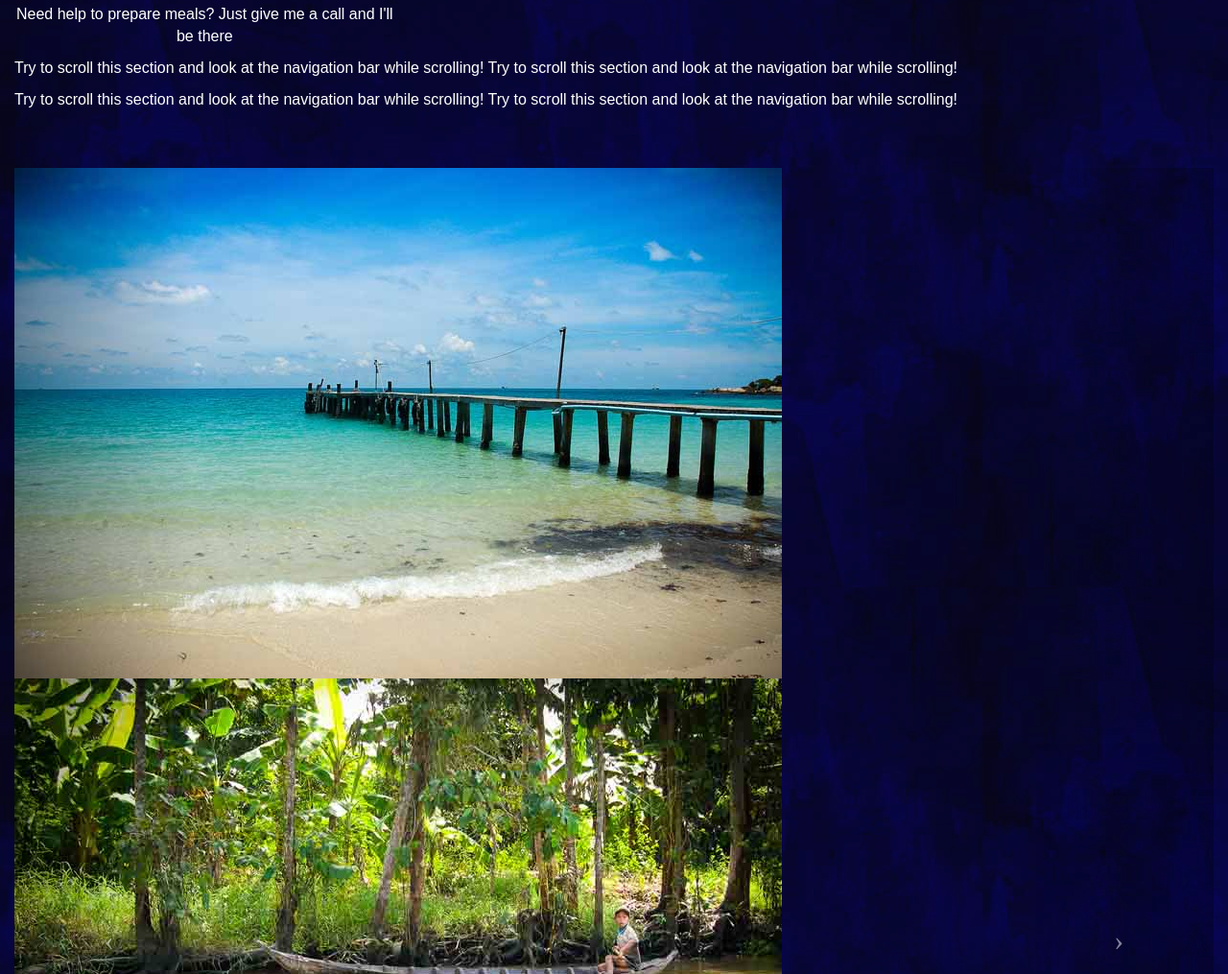
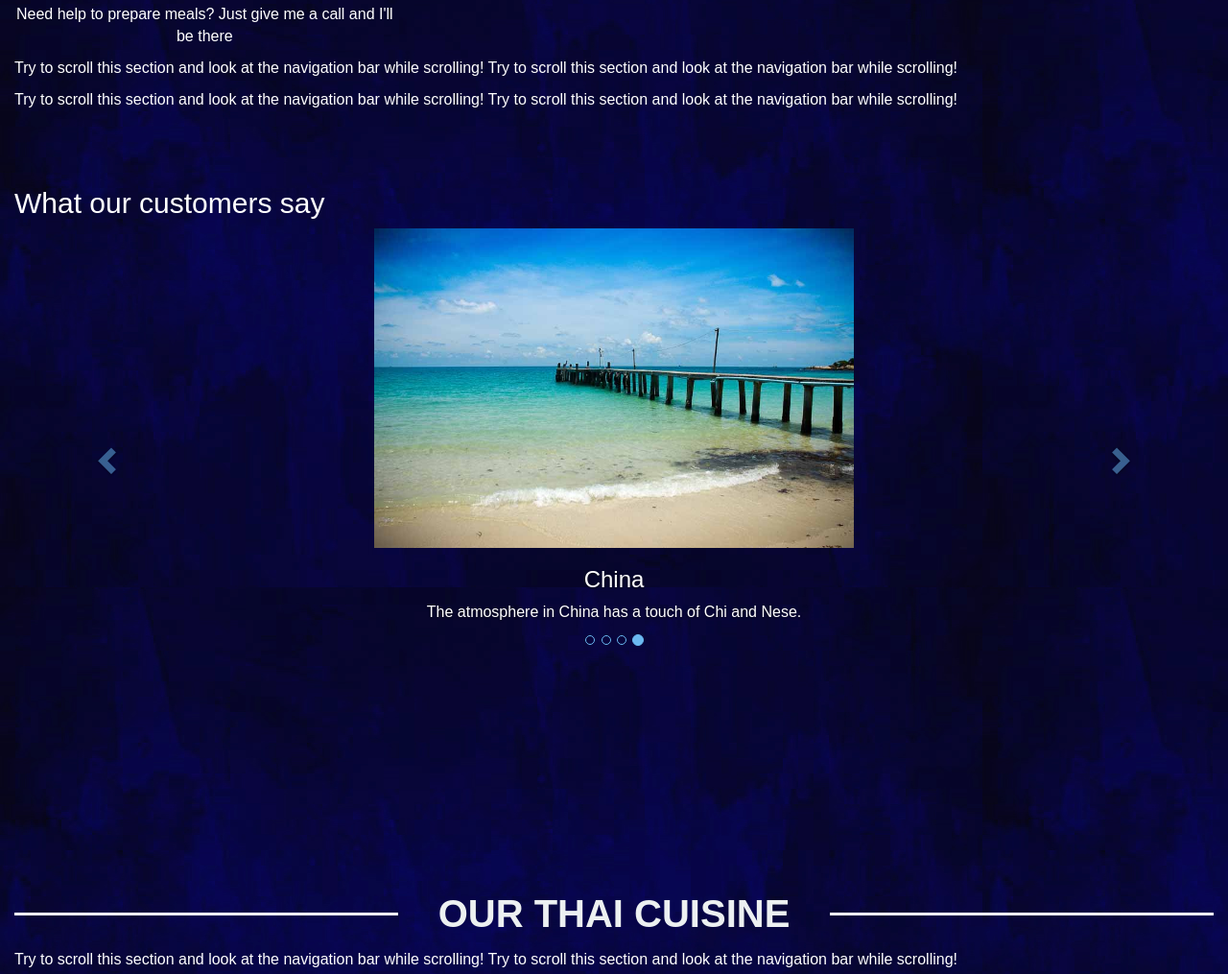
Before and after one commit to mervynhky/personal, a plain HTML site: page index.html in a window 1280 px wide. Shown: the part 2020-3035 px from the top of the page at 96% size. Drawn offline with Linux system fonts and the light colour scheme.

Commit message:
added carousel, fixed css, left out for images

```diff
--- a/css/style.css
+++ b/css/style.css
@@ -345,3 +345,37 @@ html, body {
     text-indent: 100%;
     background: url(../Images/arrowup.png) no-repeat;
 }
+
+.carousel-control.right, .carousel-control.left {
+    background-image: none;
+    color: #6BB9F0;
+}
+
+.carousel-indicators li {
+    border-color: #6BB9F0;
+}
+
+.carousel-indicators li.active {
+    background-color: #6BB9F0;
+}
+
+.carousel-inner > .item > img,
+.carousel-inner > .item > a > img {
+    width: 40%;
+    margin: auto;
+}
+
+.carousel-caption {
+    position: relative;
+    left: auto;
+    right: auto;
+}
+
+/*
+use only if you want a semi-transparent grey square background.
+can be rounded with radius.
+
+.carousel-caption{
+    background: rgba(0,0,0,0.5);
+}
+*/
--- a/index.html
+++ b/index.html
@@ -177,42 +177,58 @@
 <!-- Menu End -->
 
 <!-- Menu Start -->
-<div id="section4" class="container-fluid">
-    <div id="carousel-example-generic" class="carousel slide" data-ride="carousel">
+<div id="section4" class="container-fluid">  <h2>What our customers say</h2>
+    <div id="myCarousel" class="carousel slide" data-ride="carousel">
+        <!-- Indicators -->
         <ol class="carousel-indicators">
-            <li data-target="#carousel-example-generic" data-slide-to="0" class="active"></li>
-            <li data-target="#carousel-example-generic" data-slide-to="1"></li>
-            <li data-target="#carousel-example-generic" data-slide-to="2"></li>
+            <li data-target="#myCarousel" data-slide-to="0" class="active"></li>
+            <li data-target="#myCarousel" data-slide-to="1"></li>
+            <li data-target="#myCarousel" data-slide-to="2"></li>
+            <li data-target="#myCarousel" data-slide-to="3"></li>
         </ol>
+
+        <!-- Wrapper for slides -->
         <div class="carousel-inner" role="listbox">
-            <div class="carousel-item active">
-                <img src="Images/image_01.jpg" alt="First Slide">
+            <div class="item active">
+                <img src="Images/image_01.jpg" alt="Chania" width="460" height="345">
                 <div class="carousel-caption">
-                    <h3>Thai Food</h3>
-                    <p>Something is supposed to be a lorem ipsum text here</p>
+                    <h3>China</h3>
+                    <p>The atmosphere in China has a touch of Florence and Venice.</p>
                 </div>
             </div>
-            <div class="carousel-item">
-                <img src="Images/image_02.jpg" alt="Second Slide">
+
+            <div class="item">
+                <img src="Images/image_02.jpg" alt="Chania" width="460" height="345">
                 <div class="carousel-caption">
-                    <h3>Thai Food</h3>
-                    <p>Something is supposed to be a lorem ipsum text here</p>
+                    <h3>California</h3>
+                    <p>The atmosphere in California has a touch of Pou Lei and Kok Fah.</p>
                 </div>
             </div>
-            <div class="carousel-item">
-                <img src="Images/image_03.jpg" alt="Third Slide">
+
+            <div class="item">
+                <img src="Images/image_03.jpg" alt="Flower" width="460" height="345">
                 <div class="carousel-caption">
-                    <h3>Thai Food</h3>
-                    <p>Something is supposed to be a lorem ipsum text here</p>
+                    <h3>Australia</h3>
+                    <p>The atmosphere in Australia has a touch of Chutney and Muruku.</p>
+                </div>
+            </div>
+
+            <div class="item">
+                <img src="Images/image_01.jpg" alt="Flower" width="460" height="345">
+                <div class="carousel-caption">
+                    <h3>China</h3>
+                    <p>The atmosphere in China has a touch of Chi and Nese.</p>
                 </div>
             </div>
         </div>
-        <a class="left carousel-control" href="#carousel-example-generic" role="button" data-slide="prev">
-            <span class="icon-prev" aria-hidden="true"></span>
+
+        <!-- Left and right controls -->
+        <a class="left carousel-control" href="#myCarousel" role="button" data-slide="prev">
+            <span class="glyphicon glyphicon-chevron-left" aria-hidden="true"></span>
             <span class="sr-only">Previous</span>
         </a>
-        <a class="right carousel-control" href="#carousel-example-generic" role="button" data-slide="next">
-            <span class="icon-next" aria-hidden="true"></span>
+        <a class="right carousel-control" href="#myCarousel" role="button" data-slide="next">
+            <span class="glyphicon glyphicon-chevron-right" aria-hidden="true"></span>
             <span class="sr-only">Next</span>
         </a>
     </div>
```
